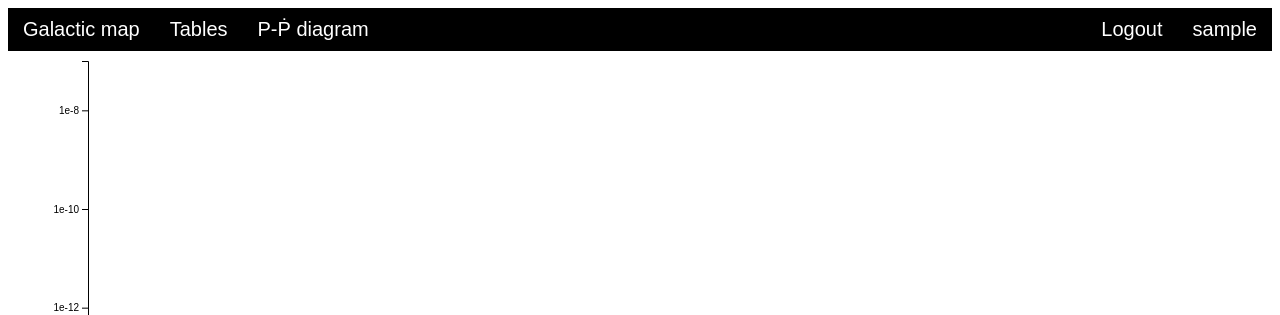
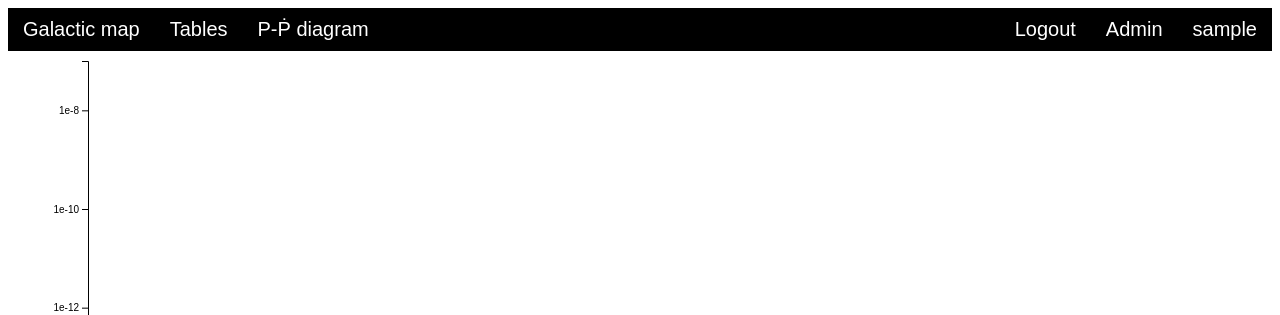
Before and after one commit to robotopia/ulp-database, a Django app: page /published/ppdot in a window 1280 px wide. Shown: the top 315 px of the page. Run offline with Django 5.2, Linux system fonts and the light colour scheme; the visitor is signed in with stand-in values (Sample User, id 1); some libraries are stand-ins or nearby versions.

Commit message:
Added Admin button on navbar to users with staff status

```diff
--- a/ulp/published/templates/published/main.html
+++ b/ulp/published/templates/published/main.html
@@ -21,6 +21,9 @@
                     {% csrf_token %}
                     <button class="navbar-item" type="submit">Logout</button>
                 </form>
+                {% if user.is_staff %}
+                <a href="{% url 'admin:index' %}" class="navbar-item">Admin</a>
+                {% endif %}
                 <button class="navbar-item" onclick="toggle_navmenu(this, 'navmenu-account');">{{ user }}</button>
                 <div id="navmenu-account" class="navmenu">
                     <a href="{% url 'password_change' %}" class="navmenu-item"><div>Change password</div></a>
```
